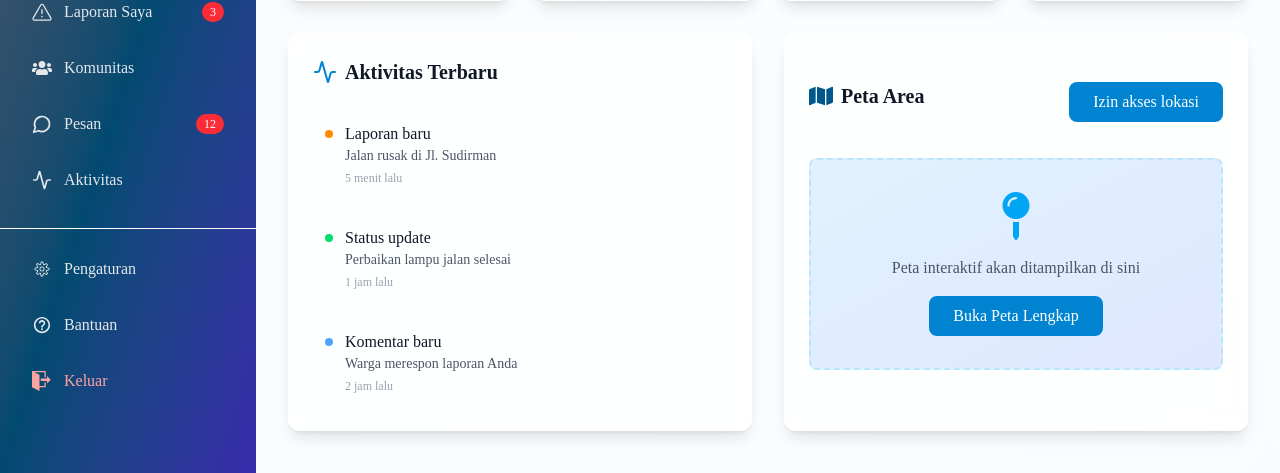
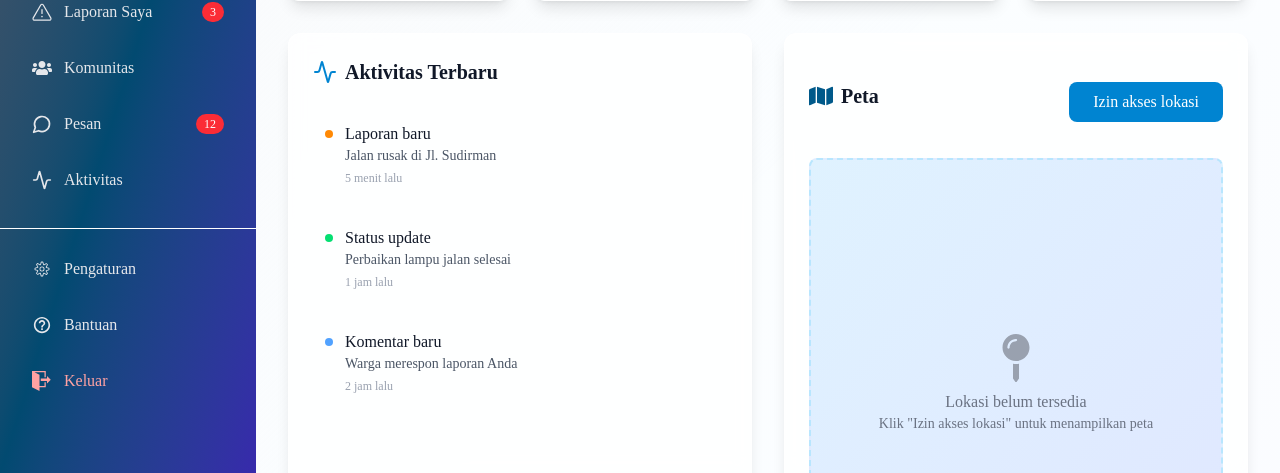
Before and after one commit to AndreanDjabbar/PingSpot, a Next.js app in the folder client/: page /main/home in a window 1280 px wide. Shown: the part 327-800 px from the top of the page. Built offline with nearby package versions, Linux system fonts and the light colour scheme; no server answers; a web font is replaced by a local one.

Commit message:
Add: create map component

```diff
--- a/client/src/app/main/components/Map.tsx
+++ b/client/src/app/main/components/Map.tsx
@@ -1,13 +1,17 @@
+/* eslint-disable react/no-unescaped-entities */
 import ErrorSection from '@/components/UI/ErrorSection'
 import { useCurrentLocation } from '@/hooks/main/useCurrentLocation'
 import useErrorToast from '@/hooks/useErrorToast'
 import { getErrorResponseDetails, getErrorResponseMessage } from '@/utils/gerErrorResponse'
-import React, { useEffect } from 'react'
+import React, { useEffect, useMemo } from 'react'
 import { useReverseCurrentLocation } from '@/hooks/main/useReverseCurrentLocation'
 import { FaMap, FaMapPin, FaSpinner } from 'react-icons/fa'
 import { getDataResponseDetails } from '@/utils/getDataResponse'
 import { useLocationStore } from '@/stores/userLocationStore'
 import camelize from 'camelize';
+import 'leaflet/dist/leaflet.css';
+import { MapContainer, TileLayer, Marker, Popup } from 'react-leaflet'
+import L from 'leaflet';
 
 interface ReverseLocationResponse {
     display_name?: string;
@@ -28,6 +32,25 @@ const Map = () => {
 
     useErrorToast(isError, error);
     useErrorToast(isPermissionDenied, permissionDenied);
+
+    const customIcon = useMemo(() => new L.Icon({
+        iconUrl: 'https://cdnjs.cloudflare.com/ajax/libs/leaflet/1.7.1/images/marker-icon.png',
+        iconRetinaUrl: 'https://cdnjs.cloudflare.com/ajax/libs/leaflet/1.7.1/images/marker-icon-2x.png',
+        shadowUrl: 'https://cdnjs.cloudflare.com/ajax/libs/leaflet/1.7.1/images/marker-shadow.png',
+        iconSize: [25, 41],
+        iconAnchor: [12, 41],
+        popupAnchor: [1, -34],
+        shadowSize: [41, 41]
+    }), []);
+
+    const mapCenter = useMemo(() => {
+        if (!location) return [0, 0];
+        return [Number(location.lat), Number(location.lng)];
+    }, [location?.lat, location?.lng]);
+
+    const mapKey = location
+    ? `${location.lat}-${location.lng}`
+    : 'no-location';
 
     useEffect(() => {
         if (location) {
@@ -71,7 +94,7 @@ const Map = () => {
             <div className='flex w-full justify-between items-start'>
                 <h2 className="text-xl font-semibold text-gray-900 mb-6 flex items-center">
                     <FaMap className="w-6 h-6 text-sky-800 mr-2" />
-                    Peta Area
+                    Peta
                 </h2>
                 <div className="flex flex-col items-end">
                     {!location &&  <>
@@ -116,11 +139,38 @@ const Map = () => {
                 </div>
             </div>
             <div className="bg-gradient-to-br from-sky-100 to-indigo-100 rounded-lg p-8 text-center border-2 border-dashed border-sky-200">
-                <FaMapPin className="w-12 h-12 text-sky-500 mx-auto mb-4" />
-                <p className="text-gray-600 mb-4">Peta interaktif akan ditampilkan di sini</p>
-                <button className="bg-sky-600 hover:bg-sky-700 text-white px-6 py-2 rounded-lg transition-colors">
-                Buka Peta Lengkap
-                </button>
+                <div className='h-96 w-full'>
+                    {location ? (
+                        <MapContainer
+                            center={mapCenter as [number, number]}
+                            zoom={13}
+                            scrollWheelZoom={false}
+                            style={{ height: '100%', width: '100%' }}
+                            key={mapKey}
+                        >
+                            <TileLayer
+                                attribution='&copy; <a href="https://www.openstreetmap.org/copyright">OpenStreetMap</a> contributors'
+                                url="https://{s}.tile.openstreetmap.org/{z}/{x}/{y}.png"
+                            />
+                            <Marker
+                            position={[Number(location.lat), Number(location.lng)]}
+                            icon={customIcon}
+                            >
+                                <Popup>
+                                    Lokasi Anda <br /> {location.displayName || 'Lokasi saat ini'}
+                                </Popup>
+                            </Marker>
+                        </MapContainer>
+                    ) : (
+                        <div className="flex items-center justify-center h-full text-gray-500">
+                            <div className="text-center">
+                                <FaMapPin className="w-12 h-12 mx-auto mb-2 text-gray-400" />
+                                <p>Lokasi belum tersedia</p>
+                                <p className="text-sm">Klik "Izin akses lokasi" untuk menampilkan peta</p>
+                            </div>
+                        </div>
+                    )}
+                </div>
             </div>
             {location && (
                 <div className='bg-gradient-to-r from-green-50 to-emerald-50 border border-green-200 rounded-lg p-3'>
```
